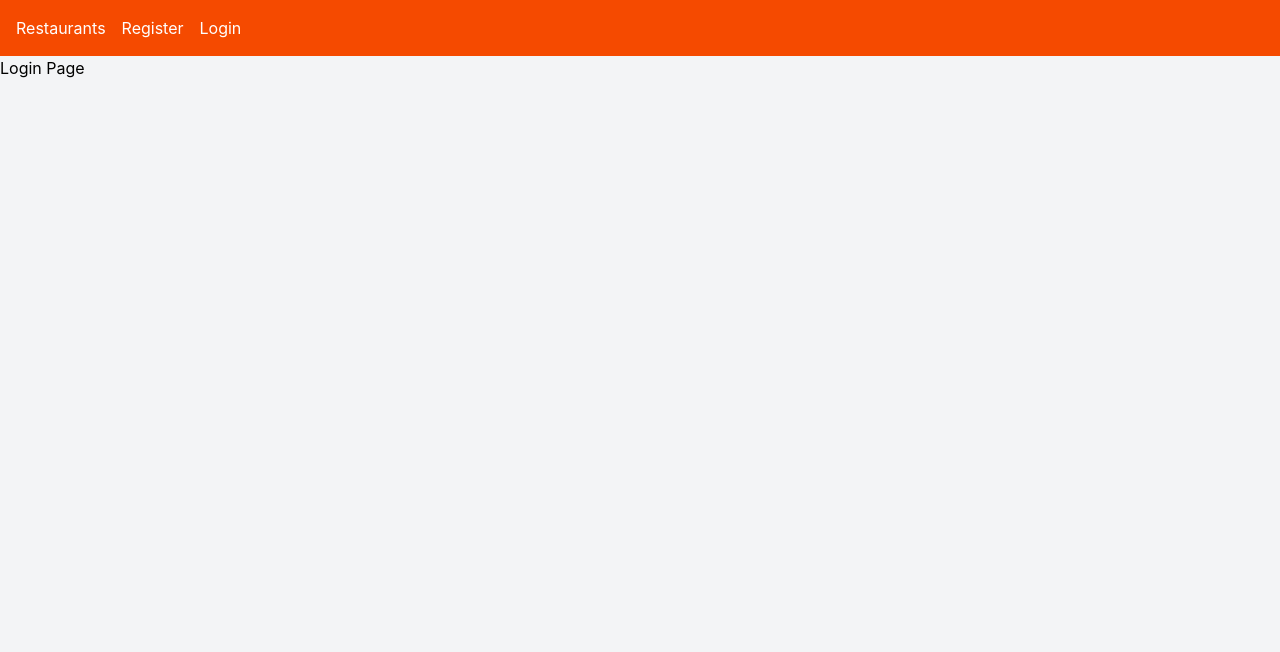
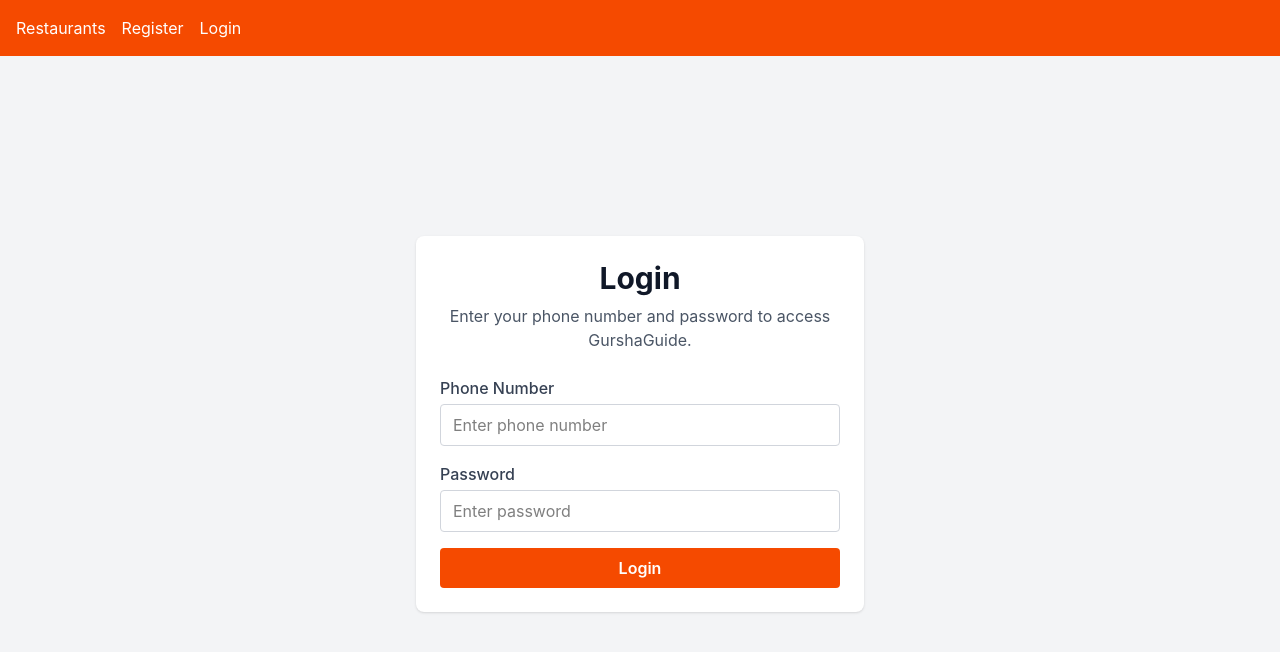
Before and after one commit to ADVFINALPROJ1/Gursha_guide, a React app in the folder frontend/: page /login in a window 1280 px wide. Shown: the top 652 px of the page. Built offline with nearby package versions, Linux system fonts and the light colour scheme; the HTML template or start-up script is replaced by a standard one.

Commit message:
create user login

```diff
--- a/frontend/src/pages/LoginPage.jsx
+++ b/frontend/src/pages/LoginPage.jsx
@@ -1,3 +1,108 @@
-export default function RestaurantListPage() {
-  return <div>Login Page</div>;
+import { useState } from "react";
+import API from "../services/api";
+
+export default function LoginPage() {
+  const [phoneNumber, setPhoneNumber] = useState("");
+  const [password, setPassword] = useState("");
+  const [message, setMessage] = useState("");
+  const [error, setError] = useState("");
+  const [loading, setLoading] = useState(false);
+
+  async function handleLogin(event) {
+    event.preventDefault();
+    setMessage("");
+    setError("");
+    setLoading(true);
+
+    try {
+      const response = await API.post("/auth/login", {
+        phoneNumber,
+        password,
+      });
+
+      localStorage.setItem("token", response.data.token);
+      localStorage.setItem("user", JSON.stringify(response.data.user));
+
+      setMessage(response.data.message || "Login successful");
+      setPhoneNumber("");
+      setPassword("");
+    } catch (err) {
+      const errorMessage =
+        err.response?.data?.message || "Login failed. Please try again.";
+      setError(errorMessage);
+    } finally {
+      setLoading(false);
+    }
+  }
+
+  return (
+    <main className="flex min-h-[calc(100vh-64px)] items-center justify-center p-6">
+      <section className="w-full max-w-md rounded-lg bg-white p-6 shadow">
+        <div className="mb-6 text-center">
+          <h1 className="text-3xl font-bold text-gray-900">Login</h1>
+          <p className="mt-2 text-gray-600">
+            Enter your phone number and password to access GurshaGuide.
+          </p>
+        </div>
+
+        {message && (
+          <p className="mb-4 rounded bg-green-100 p-3 text-sm text-green-700">
+            {message}
+          </p>
+        )}
+
+        {error && (
+          <p className="mb-4 rounded bg-red-100 p-3 text-sm text-red-700">
+            {error}
+          </p>
+        )}
+
+        <form onSubmit={handleLogin} className="space-y-4">
+          <div>
+            <label
+              htmlFor="phoneNumber"
+              className="mb-1 block font-medium text-gray-700"
+            >
+              Phone Number
+            </label>
+            <input
+              id="phoneNumber"
+              type="text"
+              value={phoneNumber}
+              onChange={(event) => setPhoneNumber(event.target.value)}
+              className="w-full rounded border border-gray-300 px-3 py-2 focus:border-orange-500 focus:outline-none"
+              placeholder="Enter phone number"
+              required
+            />
+          </div>
+
+          <div>
+            <label
+              htmlFor="password"
+              className="mb-1 block font-medium text-gray-700"
+            >
+              Password
+            </label>
+            <input
+              id="password"
+              type="password"
+              value={password}
+              onChange={(event) => setPassword(event.target.value)}
+              className="w-full rounded border border-gray-300 px-3 py-2 focus:border-orange-500 focus:outline-none"
+              placeholder="Enter password"
+              required
+            />
+          </div>
+
+          <button
+            type="submit"
+            disabled={loading}
+            className="w-full rounded bg-orange-600 px-4 py-2 font-semibold text-white hover:bg-orange-700 disabled:bg-orange-300"
+          >
+            {loading ? "Logging in..." : "Login"}
+          </button>
+        </form>
+      </section>
+    </main>
+  );
 }
```
Also changed, not shown: 1 other file (tests, documents, lock files or other folders).
